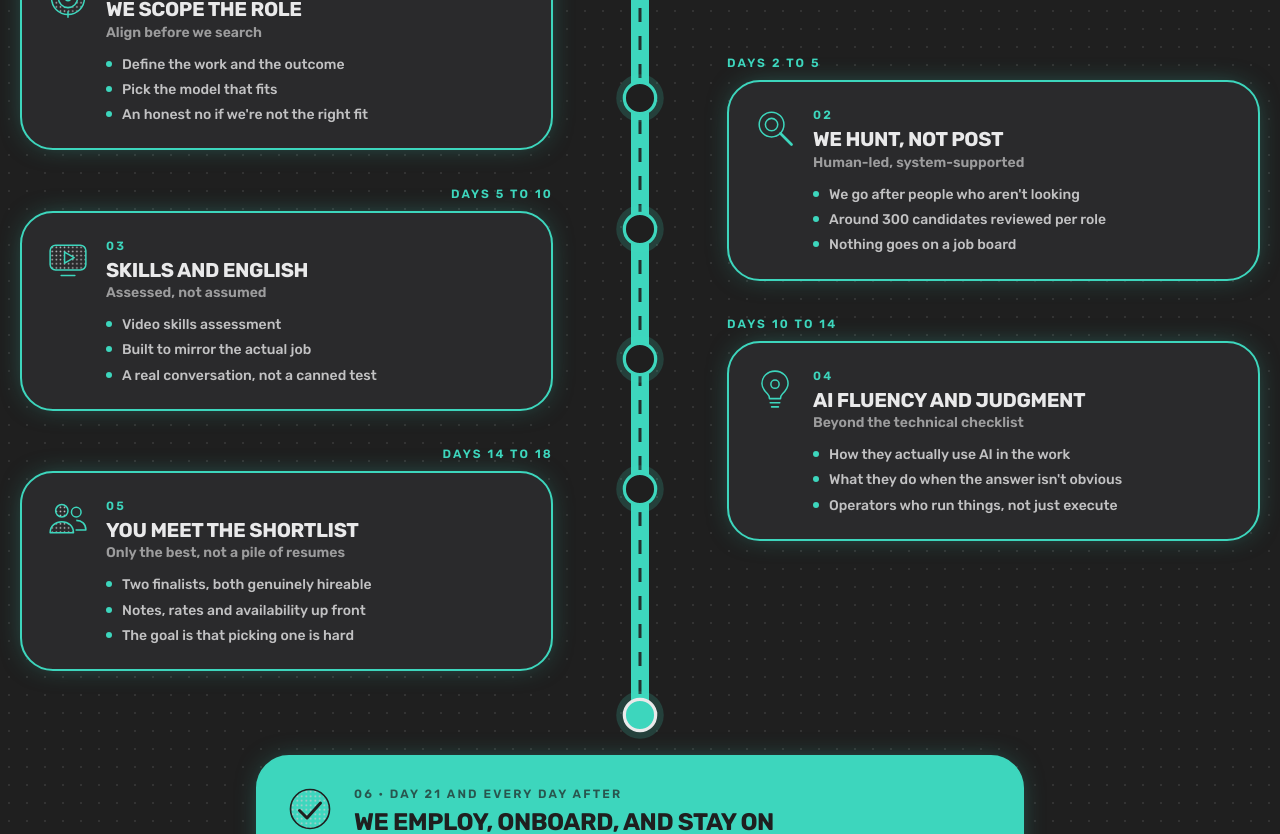
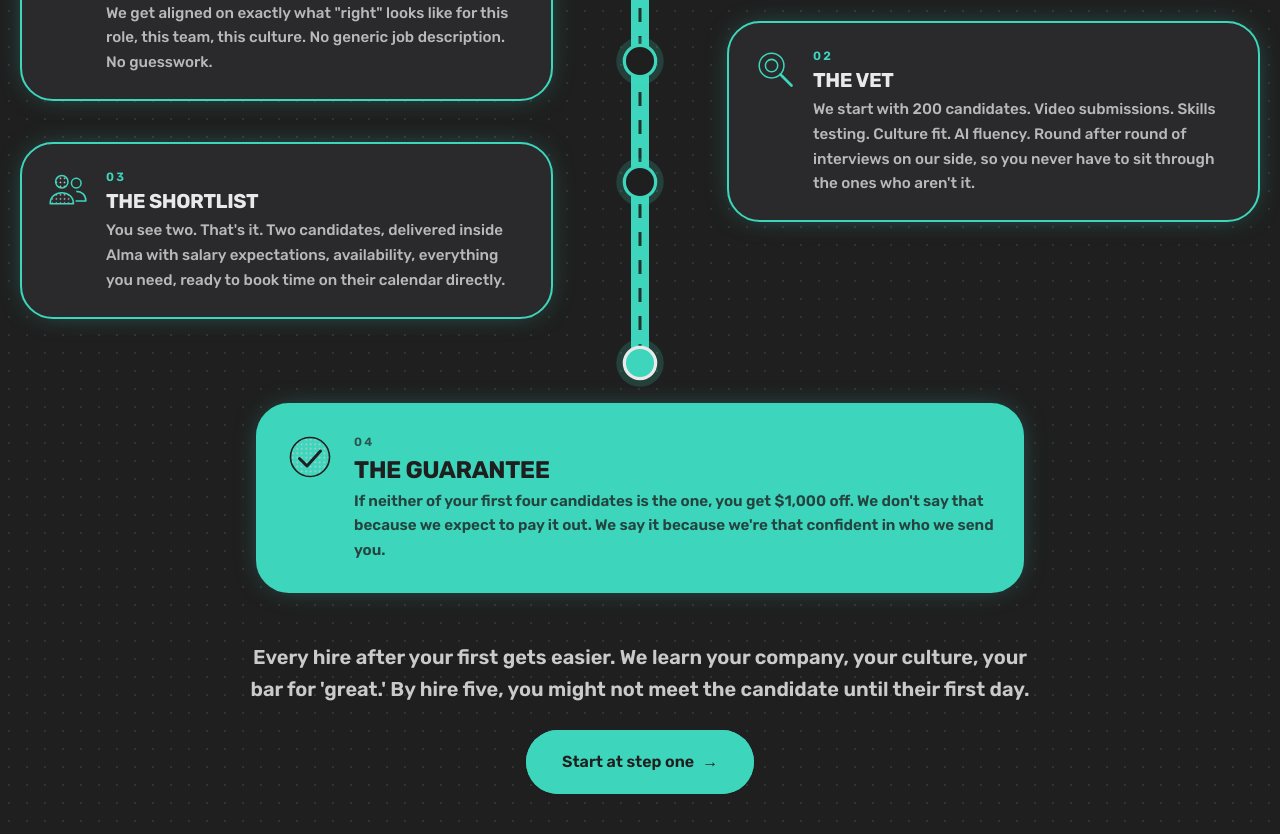
Before and after one commit to Integrated-Go-to-Market-Solutions/Handoff-Sandbox, a Next.js app: page /how-it-works in a window 1280 px wide. Shown: the part 520-1354 px from the top of the page. Built offline with nearby package versions, Linux system fonts and the light colour scheme.

Commit message:
hide step paragraphs on homepage mobile, titles only, keep full detail on how-it-works

```diff
--- a/src/app/globals.css
+++ b/src/app/globals.css
@@ -450,15 +450,6 @@ body {
   background: var(--color-cyan);
   border-color: var(--color-bone);
 }
-.hw-day {
-  color: var(--color-bone);
-  opacity: 0.45;
-  transition: opacity 0.4s, color 0.4s;
-}
-.hw-stop.in .hw-day {
-  color: var(--color-cyan);
-  opacity: 1;
-}
 .hw-card {
   opacity: 0;
   transform: translateY(18px);
@@ -468,7 +459,7 @@ body {
     border-color 0.4s var(--ease-out-brand),
     box-shadow 0.4s var(--ease-out-brand);
 }
-@media (min-width: 768px) {
+@media (min-width: 1024px) {
   .hw-stop-left .hw-card { transform: translateX(-26px); }
   .hw-stop-right .hw-card { transform: translateX(26px); }
 }
--- a/src/app/how-it-works/page.tsx
+++ b/src/app/how-it-works/page.tsx
@@ -5,7 +5,7 @@ import { Cta } from "@/components/sections/cta";
 export const metadata: Metadata = {
   title: "How it works | Handoff",
   description:
-    "The Hands Off Hiring System: the six steps every Handoff hire goes through, from scoping the role to the day we onboard them and stay on.",
+    "The Hands Off Hiring System: the four steps every Handoff hire goes through, from discovery to the guarantee.",
 };
 
 export default function HowItWorksPage() {
--- a/src/components/sections/hiring-highway.tsx
+++ b/src/components/sections/hiring-highway.tsx
@@ -4,18 +4,21 @@ import Link from "next/link";
 import { useEffect, useRef } from "react";
 import { Button, Pill } from "../brand";
 import { Reveal } from "../reveal";
-import { highwayIcons } from "../highway-icons";
+import { HuntIcon, ScopeIcon, ShortlistIcon, StayIcon } from "../highway-icons";
 import { process, site } from "@/lib/content";
 
+/** Discovery, The Vet, The Shortlist, The Guarantee. */
+const stepIcons = [ScopeIcon, HuntIcon, ShortlistIcon, StayIcon];
+
 /**
- * The Hiring Highway as a vertical road. Six stops alternate left and right
+ * The Hiring Highway as a vertical road. Stops alternate left and right
  * of a spine that fills with cyan as the reader scrolls; each stop lights
  * up when the fill reaches it. The last stop is the wide cyan card, because
- * "we stay on" is the part nobody else does and it should read that way.
+ * the guarantee is the part nobody else offers and it should read that way.
  *
- * `compact` is the homepage version: same road, no lede, no bullets, tighter
- * spacing, and the whole thing is one link through to /how-it-works where
- * the full version lives.
+ * `compact` is the homepage version: same road and copy, no lede, smaller
+ * type, tighter spacing, and the whole thing is one link through to
+ * /how-it-works where the full version lives.
  *
  * The scroll-driven fill is plain DOM work in an effect, no library: the
  * fill height and each stop's `in` class are set directly so nothing
@@ -92,21 +95,21 @@ export function HiringHighway({ compact = false }: { compact?: boolean }) {
       {/* The spine. Left on mobile, centered on desktop. */}
       <div
         ref={roadRef}
-        className="hw-road left-[11px] md:left-1/2 md:-translate-x-1/2"
+        className="hw-road left-[11px] lg:left-1/2 lg:-translate-x-1/2"
         aria-hidden="true"
       >
         <div ref={fillRef} className="hw-road-fill" />
         <div className="hw-road-dash" />
       </div>
 
-      <ol className={`relative ${compact ? "space-y-5 md:space-y-0" : "space-y-6 md:space-y-0"}`}>
+      <ol className={`relative ${compact ? "space-y-5 lg:space-y-0" : "space-y-6 lg:space-y-0"}`}>
         {steps.map((step, i) => {
-          const Icon = highwayIcons[i % highwayIcons.length];
+          const Icon = stepIcons[i % stepIcons.length];
           const isEnd = i === last;
           const left = i % 2 === 0;
           // Desktop: alternating stops sit in opposite columns, so each one
           // tucks up beside the previous card instead of starting a new row.
-          const tuck = i === 0 ? "" : compact ? "md:-mt-12" : "md:-mt-24";
+          const tuck = i === 0 ? "" : compact ? "lg:-mt-12" : "lg:-mt-20";
 
           if (isEnd) {
             return (
@@ -115,17 +118,17 @@ export function HiringHighway({ compact = false }: { compact?: boolean }) {
                 ref={(el) => {
                   stopRefs.current[i] = el;
                 }}
-                className="hw-stop grid grid-cols-[40px_1fr] gap-x-4 md:mt-6 md:grid-cols-[1fr_110px_1fr] md:gap-x-0"
+                className="hw-stop grid grid-cols-[40px_1fr] gap-x-4 lg:mt-6 lg:grid-cols-[1fr_110px_1fr] lg:gap-x-0"
               >
-                <div className="hidden md:block" />
-                <div className="flex justify-center md:pt-1">
+                <div className="hidden lg:block" />
+                <div className="flex justify-center lg:pt-1">
                   <span
                     className={`hw-node hw-node-end block ${compact ? "h-6 w-6" : "h-8 w-8"}`}
                   />
                 </div>
-                <div className="hidden md:block" />
+                <div className="hidden lg:block" />
                 <div
-                  className={`hw-card col-start-2 mt-4 rounded-[var(--radius-card)] border-2 border-cyan bg-cyan text-ink md:col-span-3 md:col-start-1 md:mx-auto md:mt-6 md:w-full ${
+                  className={`hw-card col-start-2 mt-4 rounded-[var(--radius-card)] border-2 border-cyan bg-cyan text-ink lg:col-span-3 lg:col-start-1 lg:mx-auto lg:mt-6 lg:w-full ${
                     compact ? "max-w-2xl p-6" : "max-w-3xl p-6 md:p-7"
                   }`}
                 >
@@ -136,28 +139,18 @@ export function HiringHighway({ compact = false }: { compact?: boolean }) {
                     />
                     <div className="min-w-0 flex-1">
                       <p className="eyebrow text-[0.75rem] tracking-[0.2em] text-ink/70">
-                        {step.n} · {step.day}
+                        {step.n}
                       </p>
                       <h3
                         className={`display mt-2 leading-tight ${compact ? "text-xl" : "text-xl md:text-2xl"}`}
                       >
                         {step.title}
                       </h3>
-                      <p className="mt-1.5 text-sm font-semibold text-ink/70">
-                        {step.subtitle}
+                      <p
+                        className={`mt-2 font-semibold leading-relaxed text-ink/80 ${compact ? "hidden text-sm md:block" : "text-[0.95rem]"}`}
+                      >
+                        {step.body}
                       </p>
-                      {!compact && (
-                        <ul className="mt-4 flex flex-wrap gap-1.5">
-                          {step.bullets.map((b) => (
-                            <li
-                              key={b}
-                              className="rounded-full border-2 border-ink/25 px-3 py-1 text-xs font-bold uppercase tracking-[0.14em] text-ink"
-                            >
-                              {b}
-                            </li>
-                          ))}
-                        </ul>
-                      )}
                     </div>
                   </div>
                 </div>
@@ -183,35 +176,14 @@ export function HiringHighway({ compact = false }: { compact?: boolean }) {
                   >
                     {step.title}
                   </h3>
-                  <p className="mt-1 text-sm font-semibold text-bone/60">
-                    {step.subtitle}
+                  <p
+                    className={`mt-2 leading-relaxed text-bone/75 ${compact ? "hidden text-sm md:block" : "text-[0.95rem]"}`}
+                  >
+                    {step.body}
                   </p>
-                  {!compact && (
-                    <ul className="mt-3 space-y-1.5">
-                      {step.bullets.map((b) => (
-                        <li
-                          key={b}
-                          className="flex gap-2.5 text-sm leading-snug text-bone/80"
-                        >
-                          <span className="mt-1.5 h-1.5 w-1.5 shrink-0 rounded-full bg-cyan" />
-                          {b}
-                        </li>
-                      ))}
-                    </ul>
-                  )}
                 </div>
               </div>
             </div>
-          );
-
-          const dayLabel = (
-            <p
-              className={`hw-day eyebrow text-[0.72rem] tracking-[0.2em] ${
-                left ? "md:text-right" : "md:text-left"
-              }`}
-            >
-              {step.day}
-            </p>
           );
 
           return (
@@ -220,35 +192,22 @@ export function HiringHighway({ compact = false }: { compact?: boolean }) {
               ref={(el) => {
                 stopRefs.current[i] = el;
               }}
-              className={`hw-stop ${left ? "hw-stop-left" : "hw-stop-right"} grid grid-cols-[40px_1fr] gap-x-4 md:grid-cols-[1fr_110px_1fr] md:gap-x-0 ${tuck}`}
+              className={`hw-stop ${left ? "hw-stop-left" : "hw-stop-right"} grid grid-cols-[40px_1fr] gap-x-4 lg:grid-cols-[1fr_110px_1fr] lg:gap-x-0 ${tuck}`}
             >
               {/* Desktop left column */}
-              <div className="hidden md:block">
-                {left && (
-                  <div className={compact ? "md:pr-6" : "md:pr-8"}>
-                    {dayLabel}
-                    <div className="mt-2">{card}</div>
-                  </div>
-                )}
+              <div className="hidden lg:block">
+                {left && <div className={compact ? "lg:pr-6" : "lg:pr-8"}>{card}</div>}
               </div>
 
               {/* Node column */}
-              <div className="flex justify-center md:pt-7">
+              <div className="flex justify-center pt-5 lg:pt-6">
                 <span className={`hw-node block ${compact ? "h-6 w-6" : "h-8 w-8"}`} />
               </div>
 
-              {/* Mobile: every card on the right. Desktop: only the right stops. */}
-              <div className="md:hidden">
-                {dayLabel}
-                <div className="mt-2">{card}</div>
-              </div>
-              <div className="hidden md:block">
-                {!left && (
-                  <div className={compact ? "md:pl-6" : "md:pl-8"}>
-                    {dayLabel}
-                    <div className="mt-2">{card}</div>
-                  </div>
-                )}
+              {/* Mobile and tablet: every card on the right. Desktop: only the right stops. */}
+              <div className="lg:hidden">{card}</div>
+              <div className="hidden lg:block">
+                {!left && <div className={compact ? "lg:pl-6" : "lg:pl-8"}>{card}</div>}
               </div>
             </li>
           );
@@ -303,22 +262,24 @@ export function HiringHighway({ compact = false }: { compact?: boolean }) {
           )}
         </div>
 
-        {compact ? (
-          <Reveal className="mt-10 text-center">
-            <Button href="/how-it-works">{process.teaserCta}</Button>
-          </Reveal>
-        ) : (
-          <Reveal className="mt-10 text-center md:mt-12">
-            <p className="display text-[clamp(1.4rem,2.6vw,2rem)]">
-              {process.closer.line}
-            </p>
-            <div className="mt-6">
+        <Reveal className={`text-center ${compact ? "mt-10" : "mt-10 md:mt-12"}`}>
+          <p
+            className={`mx-auto max-w-[60ch] font-semibold leading-relaxed text-bone/85 ${
+              compact ? "text-base md:text-lg" : "text-lg md:text-xl"
+            }`}
+          >
+            {process.closer.line}
+          </p>
+          <div className="mt-6">
+            {compact ? (
+              <Button href="/how-it-works">{process.teaserCta}</Button>
+            ) : (
               <Button href={site.bookCall} size="lg">
                 {process.closer.cta}
               </Button>
-            </div>
-          </Reveal>
-        )}
+            )}
+          </div>
+        </Reveal>
       </div>
     </section>
   );
--- a/src/components/sections/process.tsx
+++ b/src/components/sections/process.tsx
@@ -4,7 +4,9 @@ import { useState } from "react";
 import { Eyebrow } from "../brand";
 import { Reveal } from "../reveal";
 import { Icon, type IconName } from "../icon";
-import { process, hiringHighwayVideo } from "@/lib/content";
+import { process as currentProcess, legacyProcess, hiringHighwayVideo } from "@/lib/content";
+
+const process = { ...legacyProcess, eyebrow: currentProcess.eyebrow };
 
 /* Subtler per direct feedback: the gradient is now just the outline, a
    light card underneath instead of a bold colour fill. */
--- a/src/lib/content.ts
+++ b/src/lib/content.ts
@@ -266,19 +266,53 @@ export const logos = [
 ] as const;
 
 /**
- * "Hiring Highway": the proprietary six-step system, per the client's own
- * direction. The four real, already-vetted steps from the original process
- * got split into six at finer grain rather than padded out with invented
- * ones — step 3 splits into skills/English and AI fluency, step 4 splits
- * into meeting the shortlist and the actual employment/onboarding.
+ * The Hands Off Hiring System: four steps, CEO-approved copy, verbatim.
+ * Read by the homepage (compact) and /how-it-works (full).
  */
 export const process = {
   eyebrow: "Hands Off Hiring System",
+  headline: "Four steps. One person who sticks.",
+  /** Same headline, split so the last word can carry the cyan swipe. */
+  headlineParts: { before: "Four steps. One person who", swipe: "sticks", after: "." },
+  body: "Every hire goes through the same four steps, no shortcuts. That is how the right person lands in the right seat and stays there.",
+  lede: "Nobody skips a step, not even when you needed someone yesterday. About 21 days start to finish, and you'll know exactly where things stand the whole way.",
+  steps: [
+    {
+      n: "01",
+      title: "Discovery",
+      body: "We get aligned on exactly what \"right\" looks like for this role, this team, this culture. No generic job description. No guesswork.",
+    },
+    {
+      n: "02",
+      title: "The Vet",
+      body: "We start with 200 candidates. Video submissions. Skills testing. Culture fit. AI fluency. Round after round of interviews on our side, so you never have to sit through the ones who aren't it.",
+    },
+    {
+      n: "03",
+      title: "The Shortlist",
+      body: "You see two. That's it. Two candidates, delivered inside Alma with salary expectations, availability, everything you need, ready to book time on their calendar directly.",
+    },
+    {
+      n: "04",
+      title: "The Guarantee",
+      body: "If neither of your first four candidates is the one, you get $1,000 off. We don't say that because we expect to pay it out. We say it because we're that confident in who we send you.",
+    },
+  ],
+  closer: {
+    line: "Every hire after your first gets easier. We learn your company, your culture, your bar for 'great.' By hire five, you might not meet the candidate until their first day.",
+    cta: "Start at step one",
+  },
+  /** Homepage teaser copy: the compact road links through to the full page. */
+  teaserCta: "See every step",
+};
+
+/**
+ * The previous six-step version, kept only for the /v2 alternate homepage,
+ * whose road graphic is drawn around exactly six markers.
+ */
+export const legacyProcess = {
   headline: "Six steps. One person who sticks.",
-  /** Same headline, split so the last word can carry the cyan swipe. */
-  headlineParts: { before: "Six steps. One person who", swipe: "sticks", after: "." },
   body: "Every hire goes through the same six steps, no shortcuts. That is how the right person lands in the right seat and stays there.",
-  lede: "Nobody skips a step, not even when you needed someone yesterday. About 21 days start to finish, and you'll know exactly where things stand the whole way.",
   steps: [
     {
       n: "01",
@@ -323,12 +357,6 @@ export const process = {
       bullets: ["Payroll and benefits", "Equipment", "Compliance", "Weekly check ins", "Ongoing coaching", "90 day guarantee"],
     },
   ],
-  closer: {
-    line: "You don't pay a thing until you hire.",
-    cta: "Start at step one",
-  },
-  /** Homepage teaser copy: the compact road links through to the full page. */
-  teaserCta: "See every step",
 };
 
 /**
```
